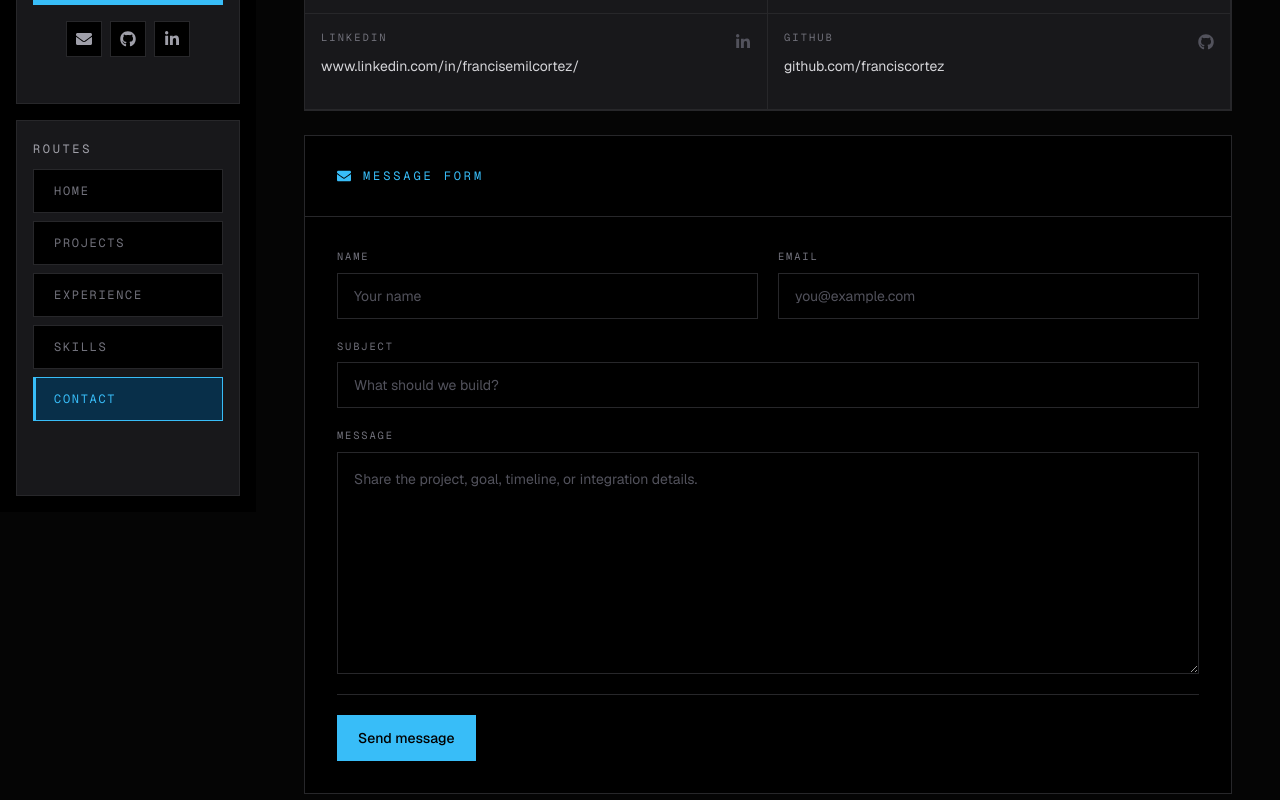
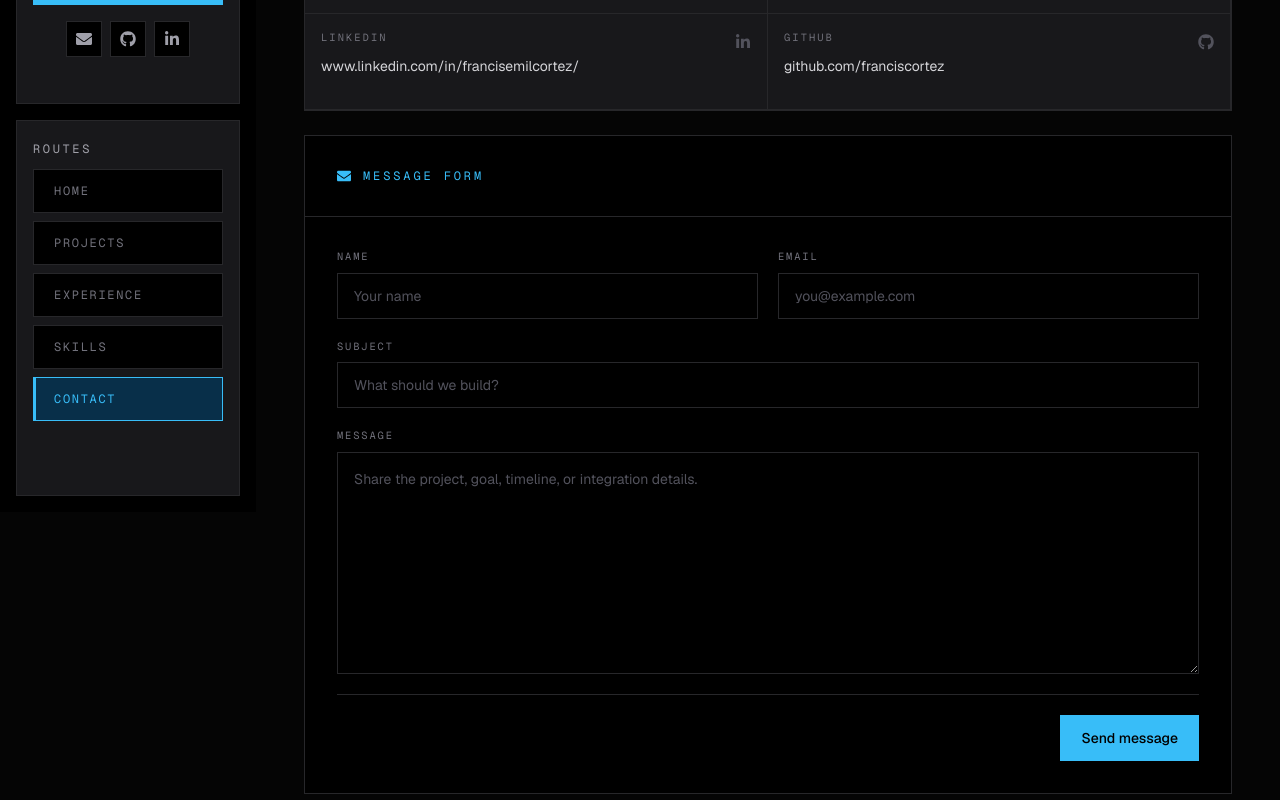
Before and after one commit to franciscortez/PortfolioV2, a Next.js app: page /contact in a window 1280 px wide. Shown: the part 288-1088 px from the top of the page. Built offline with nearby package versions, Linux system fonts and the light colour scheme; no server answers.

Commit message:
style: put contact submit button to the right side

```diff
--- a/src/components/sections/contact/contact-form-client.tsx
+++ b/src/components/sections/contact/contact-form-client.tsx
@@ -149,7 +149,7 @@ export function ContactFormClient({
           />
         </FormField>
 
-        <div className="flex flex-col gap-3 border-t border-border pt-5 sm:flex-row sm:items-center sm:justify-between">
+        <div className="flex flex-col gap-3 border-t border-border pt-5 sm:flex-row sm:items-center sm:justify-end">
           <button
             type="submit"
             disabled={!isConfigured || status === "submitting"}
```
